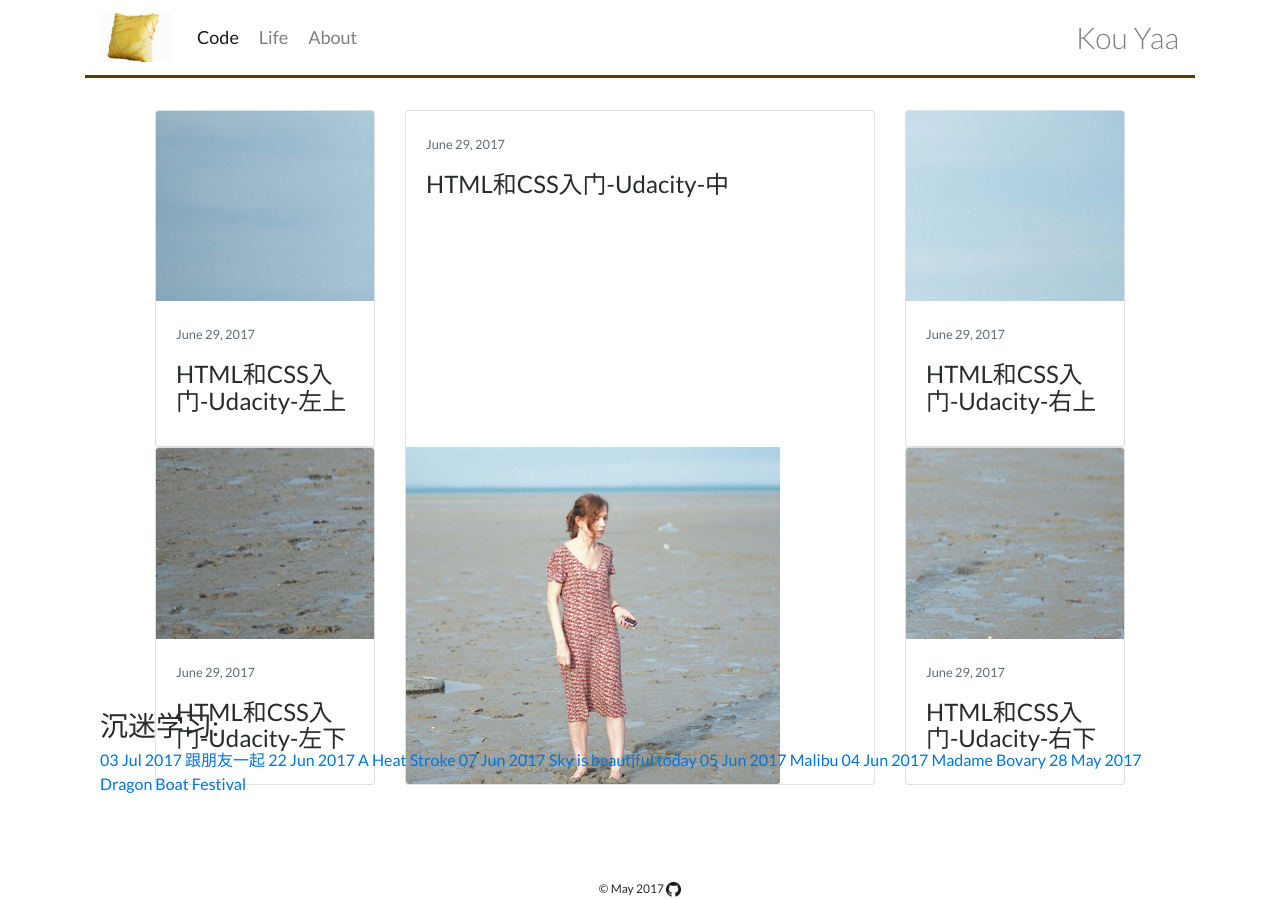
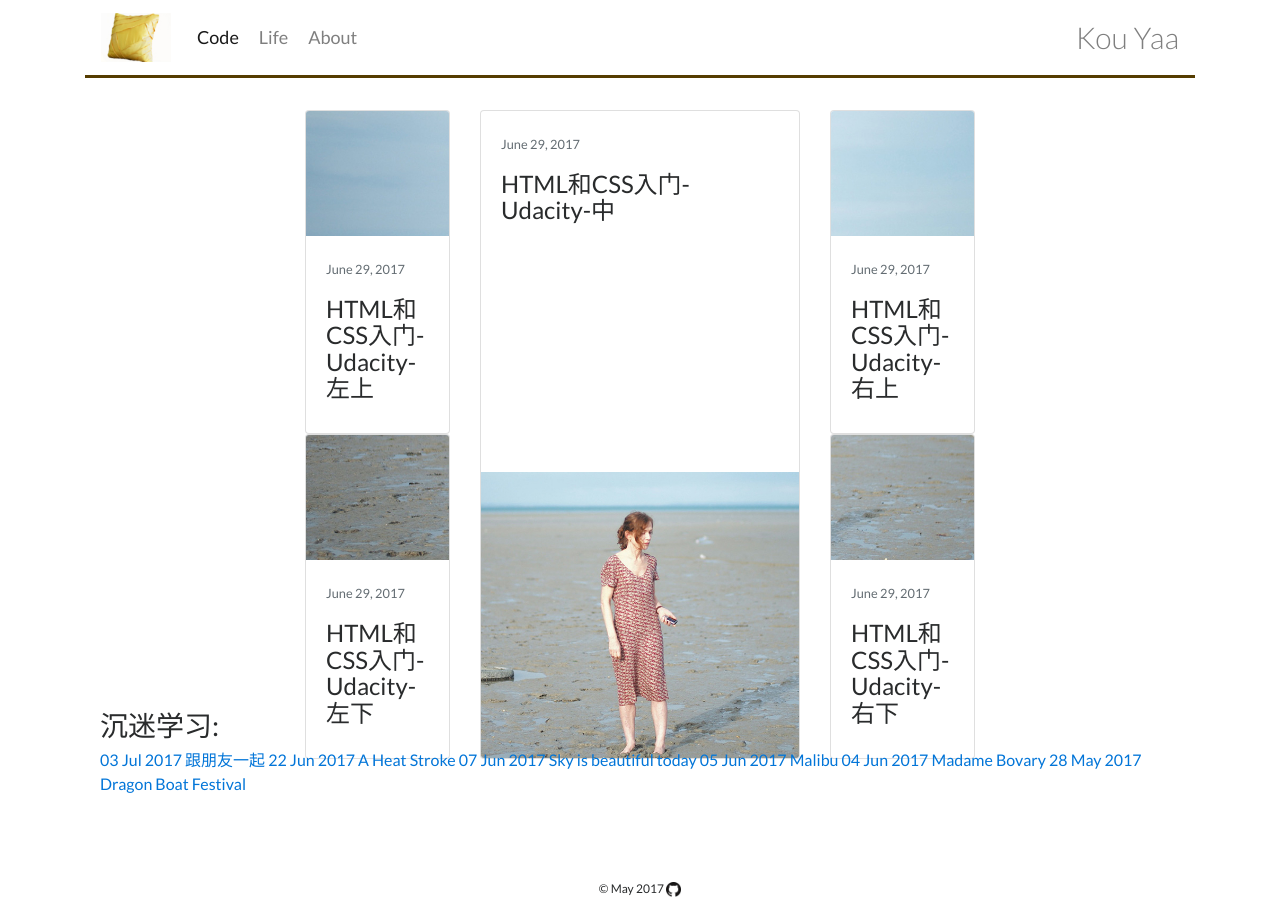
Before and after one commit to yinkouya/yinkouya.github.io, a Jekyll site: the page built from life.html, in a window 1280 px wide. Built offline with Jekyll 4.4.1, drawn with Linux system fonts in a browser that asks for light colours; nearby versions of some CDN libraries.

Commit message:
Update style.css

```diff
--- a/assets/style.css
+++ b/assets/style.css
@@ -63,7 +63,7 @@ img.footer {
 }
 
 .row {
-  width: 1000px;
+  width: 700px;
   height: 600px;
   margin: 0 auto;
 }
@@ -74,5 +74,6 @@ img.footer {
 }
 
 .card-img-bottom {
-  width: 80%
+  max-width:600px;
+  height:auto;
 }
```
